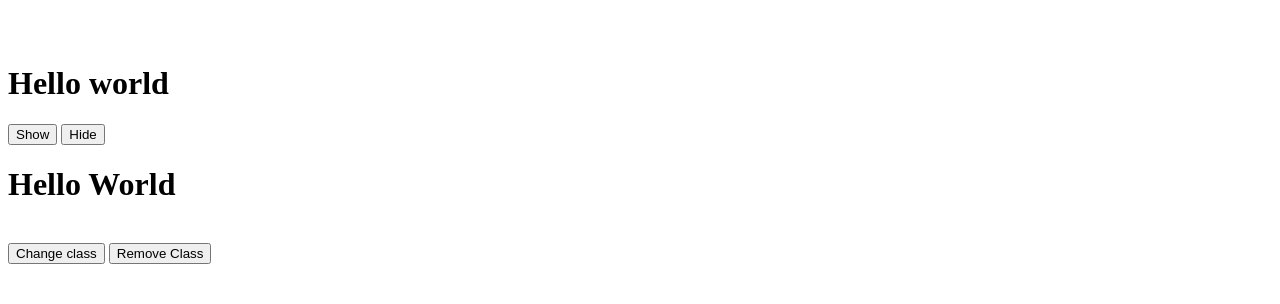
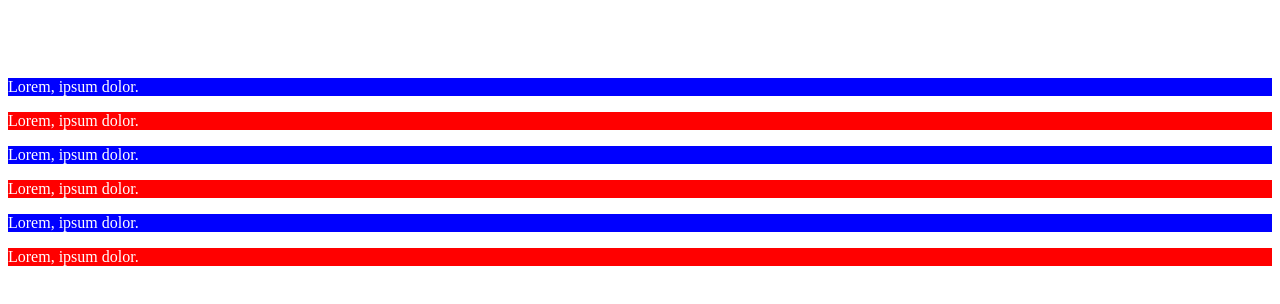
Before and after one commit to owaisrafiq05/JavaScript-practice, a plain HTML site: page index.html in a window 1280 px wide. Drawn offline with Linux system fonts and the light colour scheme.

Commit message:
Sixeteenth Commit

```diff
--- a/app.js
+++ b/app.js
@@ -642,9 +642,9 @@
 // function helloWorld() {
 //     console.log("Hello World");
 // }
-helloWorld();
-helloWorld();
-helloWorld();
+// helloWorld();
+// helloWorld();
+// helloWorld();
 
 ///
 //functions are of two type
@@ -653,7 +653,7 @@ helloWorld();
 //     alert("Hello World");
 // }
 
-foo();
+// foo();
 
 //if you want ot pass value to function you will use parameters and arguments
 //paramater is use while creating function and argument is use while calling the function
@@ -878,24 +878,98 @@ foo();
 //         }
 // }
 
-var parent = document.getElementById("parent");
-function showBox(){
-   parent.style.display = "block";
-}
-function hideBox(){
-    parent.style.display = "none";
-    parent.style.visibility = "hidden";
+// var parent = document.getElementById("parent");
+// function showBox(){
+//    parent.style.display = "block";
+// }
+// function hideBox(){
+//     parent.style.display = "none";
+//     parent.style.visibility = "hidden";
+// }
+
+// function foo(){
+//     var heading = document.getElementById("heading");
+//     heading.classsName = " black";
+//     console.log("foo()",heading.classsName);
+// }
+
+// function removeBlack(){
+//     var heading = document.getElementById("heading");
+//     heading.classsName = "heading white";
+//     console.log(heading.classList)
+//     heading.classList = remove("black");
+// }
+
+////
+var para = document.getElementsByTagName("p");
+console.log(para[2].innerHTML);
+console.log(para[2].style.background = "red");
+
+for(var i=0;i< para.length;i++){
+    console.log(para[i]);
+    para[i].style.background = "blue";
+    para[i].style.color = "white";
+    if(i % 2 == 0){
+        para[i].style.background = "blue";
+        para[i].style.color = "white";
+    }
+    else{
+        para[i].style.background = "red";
+        para[i].style.color = "white";
+    }
 }
 
-function foo(){
-    var heading = document.getElementById("heading");
-    heading.classsName = " black";
-    console.log("foo()",heading.classsName);
+var parent = document.getElementById("parent2");
+var para = document.getElementsByTagName("p");
+console.log(parent);
+console.log(para);
+
+
+///
+//DOM stand for Document Object Model
+// D => Document => File of HTML
+// O => Object => Method/Properties
+// M => Model => Logics
+console.log(document.childNodes);
+var h1 = document.childNodes[1].childNodes[2].childNodes[31];
+h1.style.color = "red";
+console.log(h1);
+
+//
+//next sibling and previous sibling
+//childnodes is use to find how many child parent tag contain
+//
+const previousChild = h1.lastChild;
+console.log(previousChild,"child");
+
+////
+//{} => Object brackets
+//multiple collection of date will be seperated by comma(,)
+var obj = {
+    name : "John",
+    age : 25,
 }
+console.log(obj);
+console.log(obj.name); //dot notation
+console.log(obj["name"]); //array notation
+var stdobj = {
+    id : 22,
+    name: "Owais",
+    age: 25,
+    gender: "male",
+    marks: {
+        maths: 85,
+        english: 90,
+    }
+}
+console.log(stdobj);
+console.log("Id:",stdobj.id);
+console.log("Name:",stdobj.name);
+console.log("Marks Obtained in English is:",stdobj.marks.english);
 
-function removeBlack(){
-    var heading = document.getElementById("heading");
-    heading.classsName = "heading white";
-    console.log(heading.classList)
-    heading.classList = remove("black");
-}
+///
+//JS is the Object Oriented Programming
+//Means Everything in JS is the object oriented
+var name = "Owais";
+var length = name.length;
+console.log("Length of word Owais is:",length);
--- a/index.html
+++ b/index.html
@@ -48,17 +48,30 @@
     <br>
     <button onclick="submit()">Submit</button> -->
 
-    <br>
+    <!-- <br>
     <br>
     <div><h1 id="parent">Hello world</h1></div>
     <button onclick="showBox()">Show</button>
-    <button onclick="hideBox()">Hide</button>
+    <button onclick="hideBox()">Hide</button> -->
 
     <!-- <a href="javascript:void(0)" onclick="foo()">ANCHOR</a> -->
 
-    <h1 id="heading">Hello World</h1><br>
+    <!-- <h1 id="heading">Hello World</h1><br>
     <button onclick="foo()">Change class</button>
-    <button onclick="removeBlack()">Remove Class</button>
+    <button onclick="removeBlack()">Remove Class</button> -->
+
+    <br>
+    <br>
+    <br>
+    <div class="parent2">
+    <p>Lorem, ipsum dolor.</p>
+    <p>Lorem, ipsum dolor.</p>
+    <p>Lorem, ipsum dolor.</p>
+    </div>
+    <p>Lorem, ipsum dolor.</p>
+    <p>Lorem, ipsum dolor.</p>
+    <p>Lorem, ipsum dolor.</p>
+
 </body>
 <script src="/app.js"></script>
 </html>
```
